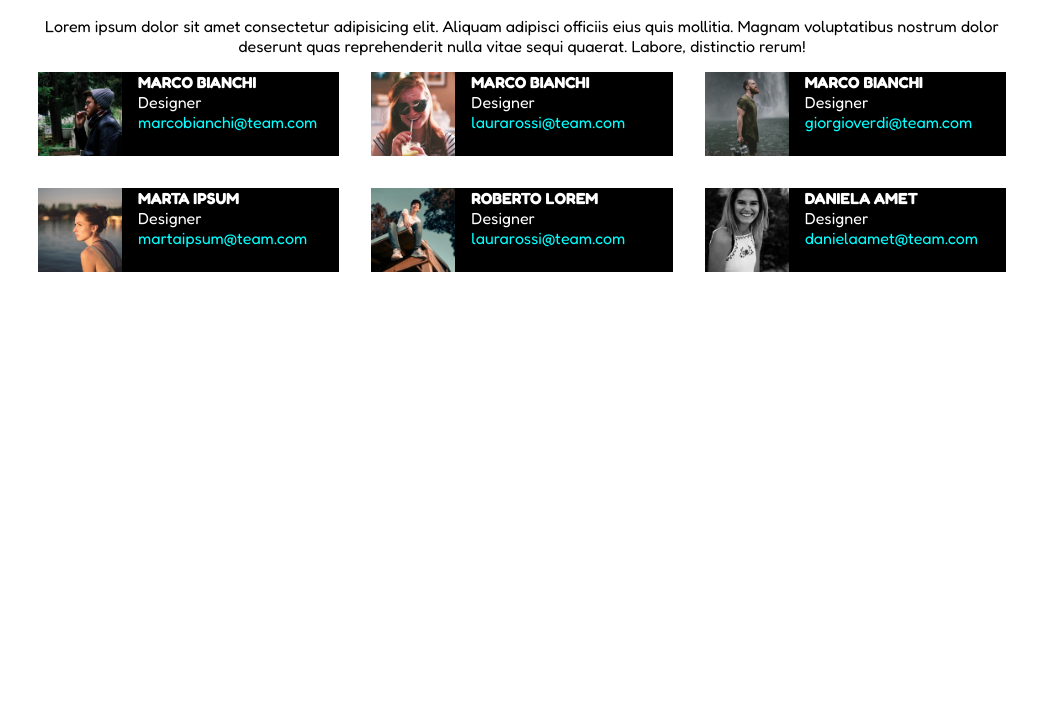
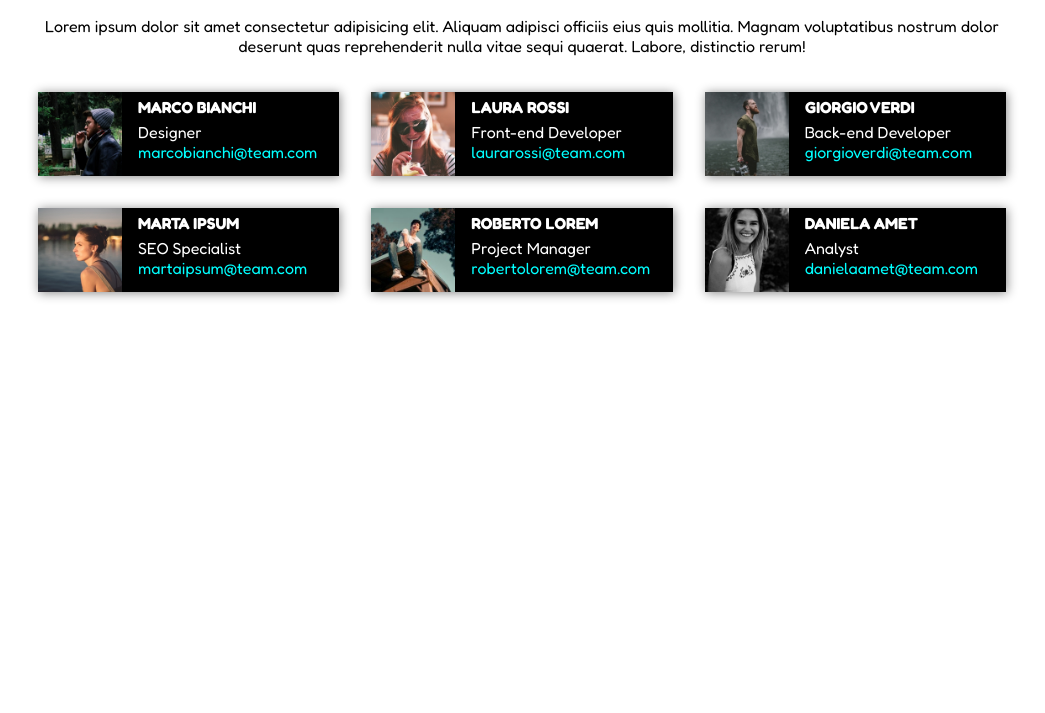
Before and after one commit to HadolphMercogliano/html-css-float-cards, a plain HTML site: page index.html in a window 1280 px wide. Shown: the part 87-800 px from the top of the page, without its empty margins (118-1163 px from the left). Drawn offline with Linux system fonts and the light colour scheme.

Commit message:
last commit html+ css (spacing problems)

```diff
--- a/css/style.css
+++ b/css/style.css
@@ -7,7 +7,7 @@
 
 /* variables */
 :root {
-    --primary:#ff3995;
+    --primary:#ff1381;
     --secondary:#00ffff;
 }
 
@@ -23,8 +23,9 @@ body {
 
 /* Utility */
 .container {
-    margin:0 auto;
+    margin:20px auto;
     max-width: 1000px;
+
 }
 a {
     text-decoration: none;
@@ -45,17 +46,17 @@ h1 {
 }
 .raw {
     color:white;
-
-
 }
 .column {
     margin: 1rem;
     width: calc(100% / 3 - 2rem);
     background-color: black;
     float: left;
+    box-shadow: 1px 1px 10px #888888;
+    overflow-x: auto;
 }
-h4 {
-
+.column > :not(img){
+    margin:5px 0;
 }
 .column img {
     float: left;
--- a/index.html
+++ b/index.html
@@ -31,34 +31,35 @@
                 </div>
                 <div class="column clearfix">
                     <img src="./img/female1.png" alt="LAURA ROSSI" class="float">
-                    <h4>MARCO BIANCHI</h4>
-                    <span>Designer</span> <br>
+                    <h4>LAURA ROSSI</h4>
+                    <span>Front-end Developer</span> <br>
                     <a href="mailto:laurarossi@team.com" target="_blank">laurarossi@team.com</a>
                 </div>
                 <div class="column clearfix">
                     <img src="./img/male2.png" alt="GIORGIO VERDI" class="float">
-                    <h4>MARCO BIANCHI</h4>
-                    <span>Designer</span> <br>
+                    <h4>GIORGIO VERDI</h4>
+                    <span>Back-end Developer</span> <br>
                     <a href="mailto:giorgioverdi@team.com" target="_blank">giorgioverdi@team.com</a>
                 </div>
+
                 </div>
                 <div class="raw clearfix">
                     <div class="column clearfix">
                         <img src="./img/female2.png" alt="MARTA IPSUM" class="float">
                         <h4>MARTA IPSUM</h4>
-                        <span>Designer</span> <br>
+                        <span>SEO Specialist</span> <br>
                         <a href="mailto:martaipsum@team.com" target="_blank">martaipsum@team.com</a>
                     </div>
                     <div class="column clearfix">
                         <img src="./img/male3.png" alt="ROBERTO LOREM" class="float">
                         <h4>ROBERTO LOREM</h4>
-                        <span>Designer</span> <br>
-                        <a href="mailto:robertolorem@team.com" target="_blank">laurarossi@team.com</a>
+                        <span>Project Manager</span> <br>
+                        <a href="mailto:robertolorem@team.com" target="_blank">robertolorem@team.com</a>
                     </div>
                     <div class="column clearfix">
                         <img src="./img/female3.png" alt="DANIELA AMET" class="float">
                         <h4>DANIELA AMET</h4>
-                        <span>Designer</span> <br>
+                        <span>Analyst</span> <br>
                         <a href="mailto:danielaamet@team.com" target="_blank">danielaamet@team.com</a>
                 </div>
 
```
